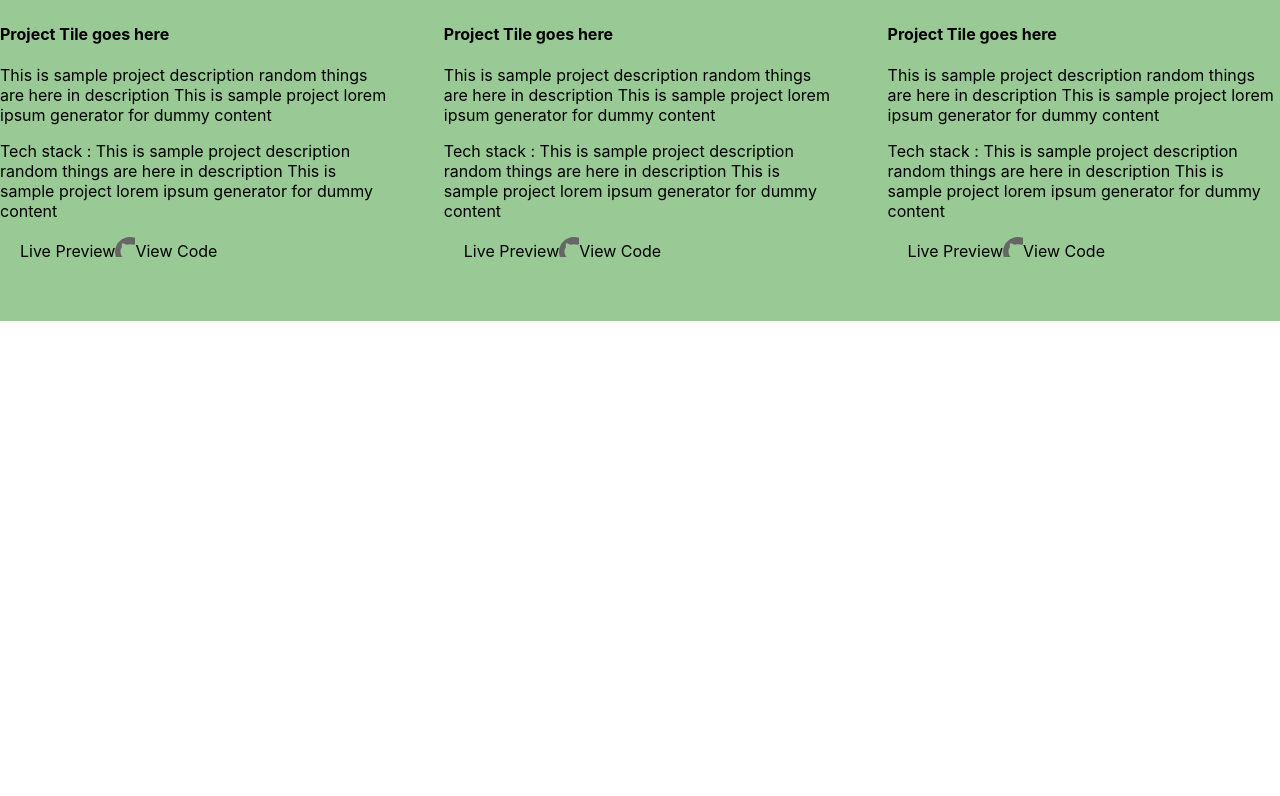
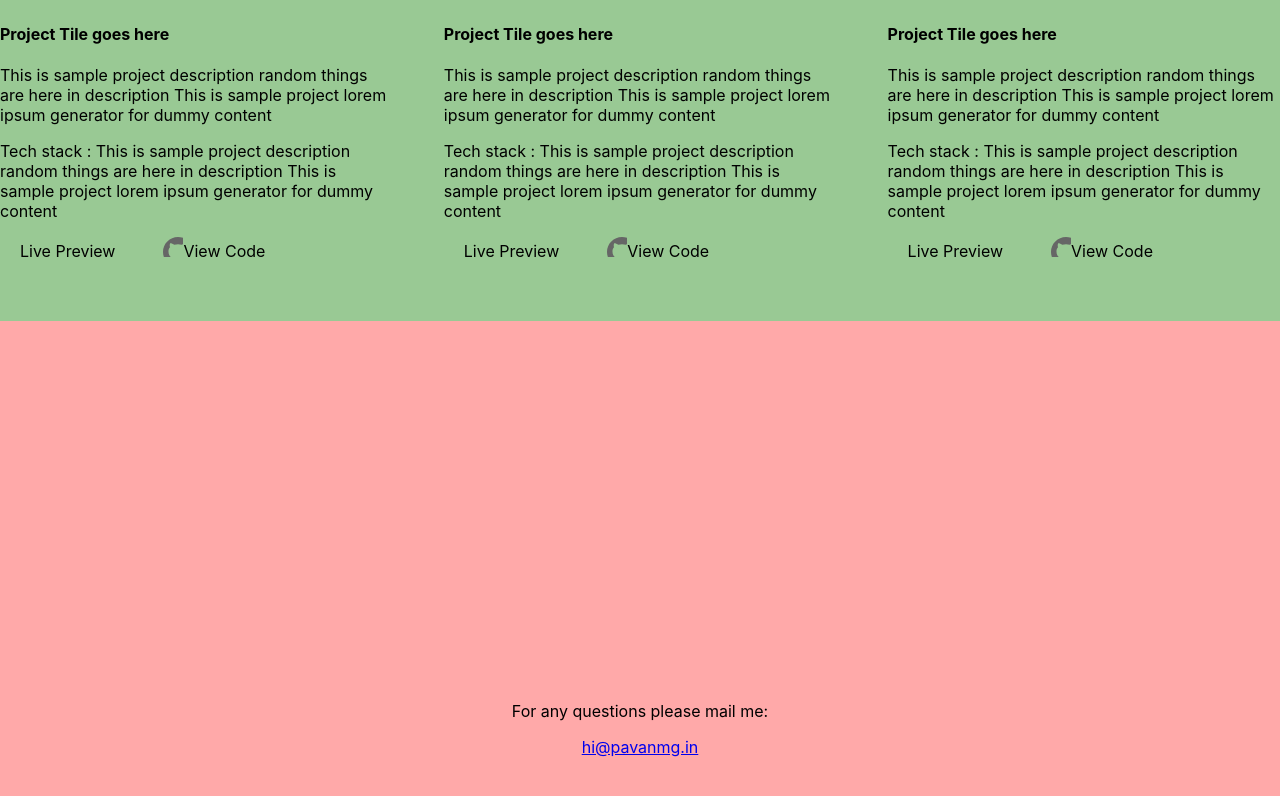
Before and after one commit to Anton-Osip/Portfolio, a React app: page / in a window 1280 px wide. Shown: the part 2897-3693 px from the top of the page. Before the commit the page ends 3218 px from the top, so only its background shows below. Built offline with nearby package versions, Linux system fonts and the light colour scheme.

Commit message:
feat: laid out the structure of the mailme

```diff
--- a/src/App.tsx
+++ b/src/App.tsx
@@ -1,5 +1,6 @@
 import './App.css'
 import { Header } from './layout/header/Header'
+import { MailMe } from './layout/sections/mailMe/MailMe'
 import { Main } from './layout/sections/main/Main'
 import Projects from './layout/sections/projects/Projects'
 import { Skills } from './layout/sections/skills/Skills'
@@ -11,6 +12,7 @@ function App() {
 			<Main />
 			<Skills />
 			<Projects />
+			<MailMe />
 		</div>
 	)
 }
--- /dev/null
+++ b/src/layout/sections/mailMe/MailMe.tsx
@@ -0,0 +1,21 @@
+import styled from 'styled-components'
+
+export function MailMe() {
+	return (
+		<StyledMailMe>
+			<StyledDescription>For any questions please mail me:</StyledDescription>
+			<StyledLink href='mailto:hi@pavanmg.in'>hi@pavanmg.in </StyledLink>
+		</StyledMailMe>
+	)
+}
+
+const StyledMailMe = styled.section`
+	background-color: #ffa9a9;
+	min-height: 100lvh;
+	display: flex;
+	flex-direction: column;
+	align-items: center;
+	justify-content: center;
+`
+const StyledDescription = styled.p``
+const StyledLink = styled.a``
--- a/src/layout/sections/projects/project/Project.tsx
+++ b/src/layout/sections/projects/project/Project.tsx
@@ -16,7 +16,7 @@ export function Project(props: ProjectPropsType) {
 			<ProjectTitle>{props.projectTitle}</ProjectTitle>
 			<ProjectDescription>{props.projectDescription}</ProjectDescription>
 			<ProjectStack>Tech stack : {props.projectDescription}</ProjectStack>
-			<FlexWrapper>
+			<FlexWrapper gap='48'>
 				<ProjectLink>
 					<Icon iconId='linkIcon' width='20' height='20' viewBox='0 0 20 20' />
 					Live Preview
```
Also changed, not shown: src/assets/image/icons-sprite.svg.
